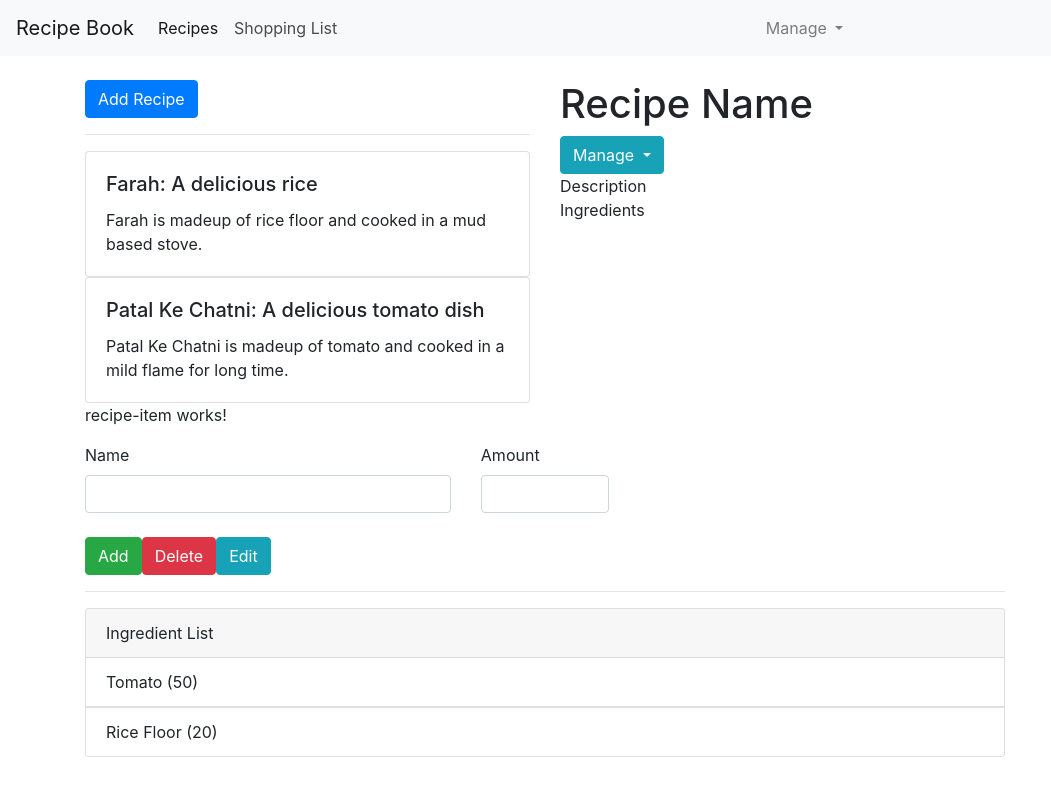
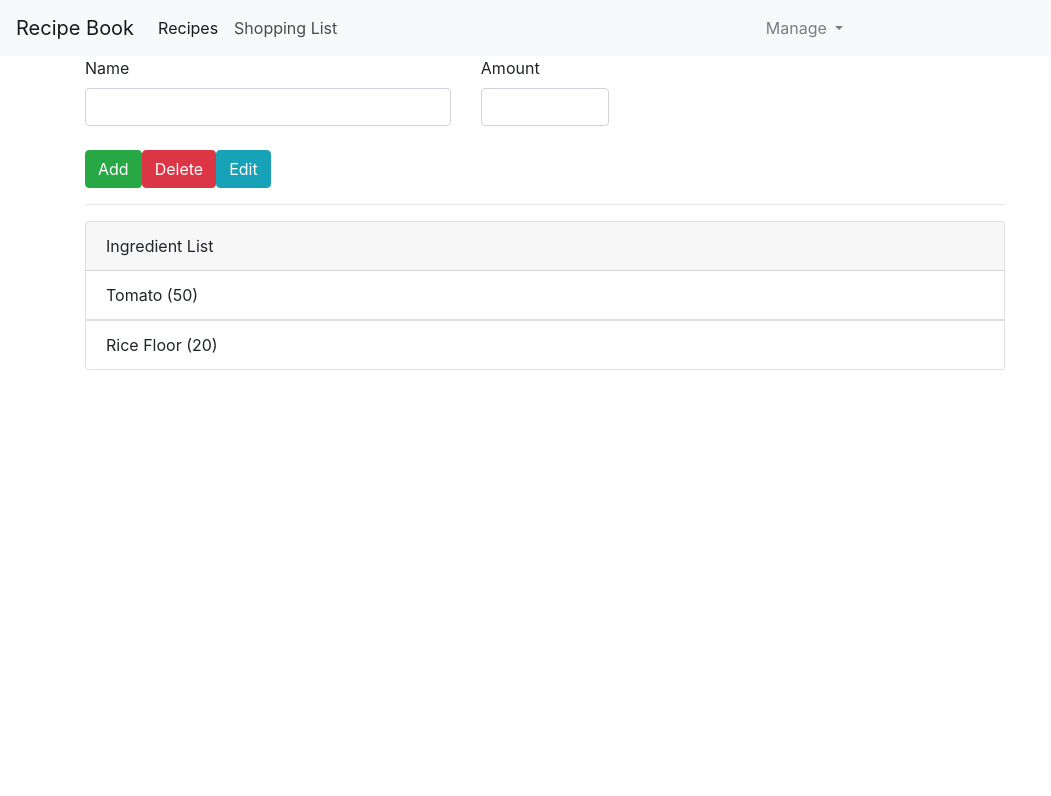
Before and after one commit to sandeepdewangan/angular-meals-app, an Angular app: page / in a window 1280 px wide. Both pictures are taken after a click on the link "Shopping List". Shown: the top 796 px of the page, without its empty margins (0-1051 px from the left). Built offline with nearby package versions, Linux system fonts and the light colour scheme.

Commit message:
recipe list and single recipe

```diff
--- a/src/app/app.component.html
+++ b/src/app/app.component.html
@@ -1,9 +1,11 @@
-<app-header></app-header>
+<app-header (featureSelected)="onNavigate($event)"></app-header>
 <div class="container">
   <div class="row">
     <div class="col-md-12">
-      <app-recipes></app-recipes>
-      <app-shopping-list></app-shopping-list>
+      <app-recipes *ngIf="loadedFeature === 'recipes'"></app-recipes>
+      <app-shopping-list
+        *ngIf="loadedFeature === 'shopping-list'"
+      ></app-shopping-list>
     </div>
   </div>
 </div>
--- a/src/app/app.component.ts
+++ b/src/app/app.component.ts
@@ -6,5 +6,9 @@ import { Component } from '@angular/core';
   styleUrls: []
 })
 export class AppComponent {
-  title = 'meals-app';
+  loadedFeature = 'recipes';
+
+  onNavigate(event: string) {
+    this.loadedFeature = event;
+  }
 }
--- a/src/app/header/header.component.html
+++ b/src/app/header/header.component.html
@@ -14,12 +14,14 @@
   <div class="collapse navbar-collapse" id="navbarNavDropdown">
     <ul class="navbar-nav">
       <li class="nav-item active">
-        <a class="nav-link" href="#"
+        <a class="nav-link" href="#" (click)="onSubmit('recipes')"
           >Recipes <span class="sr-only">(current)</span></a
         >
       </li>
       <li class="nav-item">
-        <a class="nav-link" href="#">Shopping List</a>
+        <a class="nav-link" href="#" (click)="onSubmit('shopping-list')"
+          >Shopping List</a
+        >
       </li>
     </ul>
   </div>
--- a/src/app/header/header.component.ts
+++ b/src/app/header/header.component.ts
@@ -1,15 +1,15 @@
-import { Component, OnInit } from '@angular/core';
+import { Component, EventEmitter, OnInit, Output } from '@angular/core';
 
 @Component({
   selector: 'app-header',
   templateUrl: './header.component.html',
   styleUrls: []
 })
-export class HeaderComponent implements OnInit {
+export class HeaderComponent {
 
-  constructor() { }
+  @Output() featureSelected = new EventEmitter<string>();
 
-  ngOnInit(): void {
+  onSubmit(feature: string) {
+    this.featureSelected.emit(feature);
   }
-
 }
--- a/src/app/recipes/model/recipe.model.ts
+++ b/src/app/recipes/model/recipe.model.ts
@@ -1,10 +1,10 @@
-export class Recipe{
-    public name:string;
-    public description:string;
-    public imagePath:string;
+export class Recipe {
+    public rname: string;
+    public description: string;
+    public imagePath: string;
 
-    constructor(name:string ,desc:string, imgPath:string){
-        this.name = name;
+    constructor(rname: string, desc: string, imgPath: string) {
+        this.rname = rname;
         this.description = desc;
         this.imagePath = imgPath;
     }
--- a/src/app/recipes/recipe-list/recipe-item/recipe-item.component.html
+++ b/src/app/recipes/recipe-list/recipe-item/recipe-item.component.html
@@ -1 +1,18 @@
-<p>recipe-item works!</p>
+<div class="card-body">
+  <div class="row">
+    <div class="col-8">
+      <h5 class="card-title">{{ recipe.rname }}</h5>
+      <p class="card-text">
+        {{ recipe.description }}
+      </p>
+    </div>
+    <div class="col-4">
+      <img
+        [src]="recipe.imagePath"
+        class="card-img-top"
+        alt="{{ recipe.rname }}"
+        height="100px"
+      />
+    </div>
+  </div>
+</div>
--- a/src/app/recipes/recipe-list/recipe-item/recipe-item.component.ts
+++ b/src/app/recipes/recipe-list/recipe-item/recipe-item.component.ts
@@ -1,4 +1,5 @@
-import { Component, OnInit } from '@angular/core';
+import { Recipe } from './../../model/recipe.model';
+import { Component, Input, OnInit } from '@angular/core';
 
 @Component({
   selector: 'app-recipe-item',
@@ -7,6 +8,8 @@ import { Component, OnInit } from '@angular/core';
 })
 export class RecipeItemComponent implements OnInit {
 
+  @Input() recipe: Recipe;
+
   constructor() { }
 
   ngOnInit(): void {
--- a/src/app/recipes/recipe-list/recipe-list.component.html
+++ b/src/app/recipes/recipe-list/recipe-list.component.html
@@ -3,21 +3,8 @@
 <hr />
 <div class="row">
   <div class="col-md-12">
-    <div class="card" *ngFor="let recipe of recipes">
-      <!-- <img
-        [src]="recipe.imagePath"
-        class="card-img-top"
-        alt="{{ recipe.name }}"
-        height="100px"
-      /> -->
-      <div class="card-body">
-        <h5 class="card-title">{{ recipe.name }}</h5>
-        <p class="card-text">
-          {{ recipe.description }}
-        </p>
-      </div>
+    <div class="card" *ngFor="let recipeEl of recipes">
+      <app-recipe-item [recipe]="recipeEl"></app-recipe-item>
     </div>
   </div>
 </div>
-
-<app-recipe-item> </app-recipe-item>
--- a/src/app/recipes/recipe-list/recipe-list.component.ts
+++ b/src/app/recipes/recipe-list/recipe-list.component.ts
@@ -8,16 +8,21 @@ import { Recipe } from '../model/recipe.model';
 })
 export class RecipeListComponent implements OnInit {
 
-  recipes:Recipe[] = [
+  recipes: Recipe[] = [
     new Recipe(
       "Farah: A delicious rice",
       "Farah is madeup of rice floor and cooked in a mud based stove.",
-      "https://upload.wikimedia.org/wikipedia/commons/0/0b/Recipe_Unlimited_logo.png"
+      "https://1.bp.blogspot.com/-w-6jFe4uSPs/Wm4fLYkMOsI/AAAAAAAAcE4/ekS0PDPfreU5-xDKVXN-hbAm68AfrekjgCLcBGAs/s1600/Fara%252C%2BRice%2Bflour%2BDumplings.jpg"
     ),
     new Recipe(
       "Patal Ke Chatni: A delicious tomato dish",
       "Patal Ke Chatni is madeup of tomato and cooked in a mild flame for long time.",
-      "https://upload.wikimedia.org/wikipedia/commons/0/0b/Recipe_Unlimited_logo.png"
+      "https://1.bp.blogspot.com/-w-6jFe4uSPs/Wm4fLYkMOsI/AAAAAAAAcE4/ekS0PDPfreU5-xDKVXN-hbAm68AfrekjgCLcBGAs/s1600/Fara%252C%2BRice%2Bflour%2BDumplings.jpg"
+    ),
+    new Recipe(
+      "Patal Ke Chatni: A delicious tomato dish",
+      "Patal Ke Chatni is madeup of tomato and cooked in a mild flame for long time.",
+      "https://1.bp.blogspot.com/-w-6jFe4uSPs/Wm4fLYkMOsI/AAAAAAAAcE4/ekS0PDPfreU5-xDKVXN-hbAm68AfrekjgCLcBGAs/s1600/Fara%252C%2BRice%2Bflour%2BDumplings.jpg"
     ),
   ];
 
```
